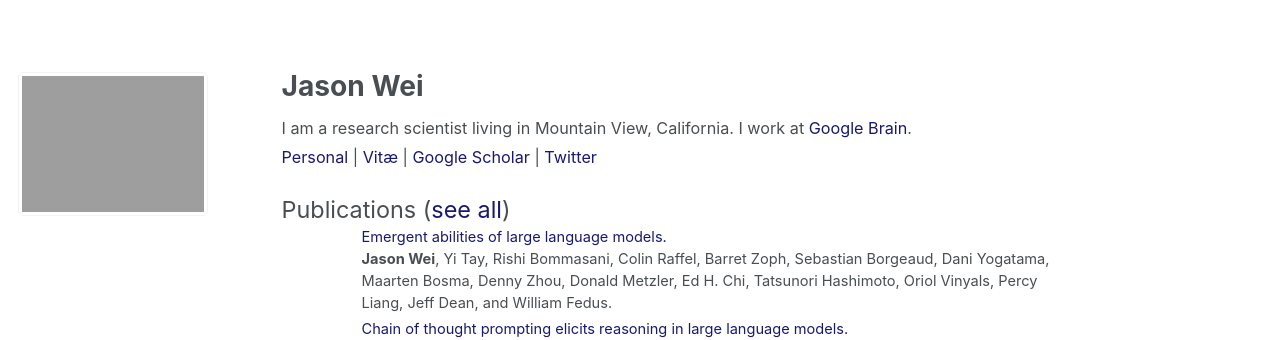
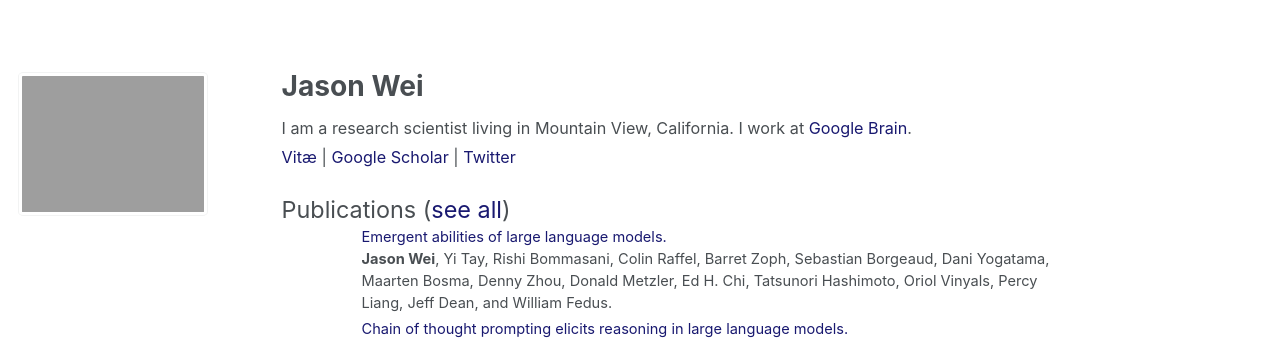
Before and after one commit to jasonwei20/jasonwei20.github.io, a Jekyll site: the page built from _pages/about.md, in a window 1280 px wide. Shown: the top 340 px of the page. Built offline with Jekyll 4.4.1, drawn with Linux system fonts in a browser that asks for light colours.

Commit message:
Update about.md

```diff
--- a/_pages/about.md
+++ b/_pages/about.md
@@ -23,8 +23,8 @@
 
 <p style="margin-bottom: 1.2em; line-height: 1.8">
 I am a research scientist living in Mountain View, California. I work at <a href="https://research.google/teams/brain/" style="color:#191970">Google Brain</a>.<br>
-<a href="https://jasonwei20.github.io/personal/" style="color:#191970" target="_blank">Personal</a>
-| <a href="https://jasonwei20.github.io/files/current-jason-wei-cv.pdf" style="color:#191970" target="_blank">Vitæ</a>
+<!-- <a href="https://jasonwei20.github.io/personal/" style="color:#191970" target="_blank">Personal</a> |  -->
+<a href="https://jasonwei20.github.io/files/current-jason-wei-cv.pdf" style="color:#191970" target="_blank">Vitæ</a>
 | <a href="https://scholar.google.com/citations?user=wA5TK_0AAAAJ&hl=en" style="color:#191970" target="_blank">Google Scholar</a>
 | <a href="https://twitter.com/_jasonwei" style="color:#191970" target="_blank">Twitter</a>
 </p>
```
